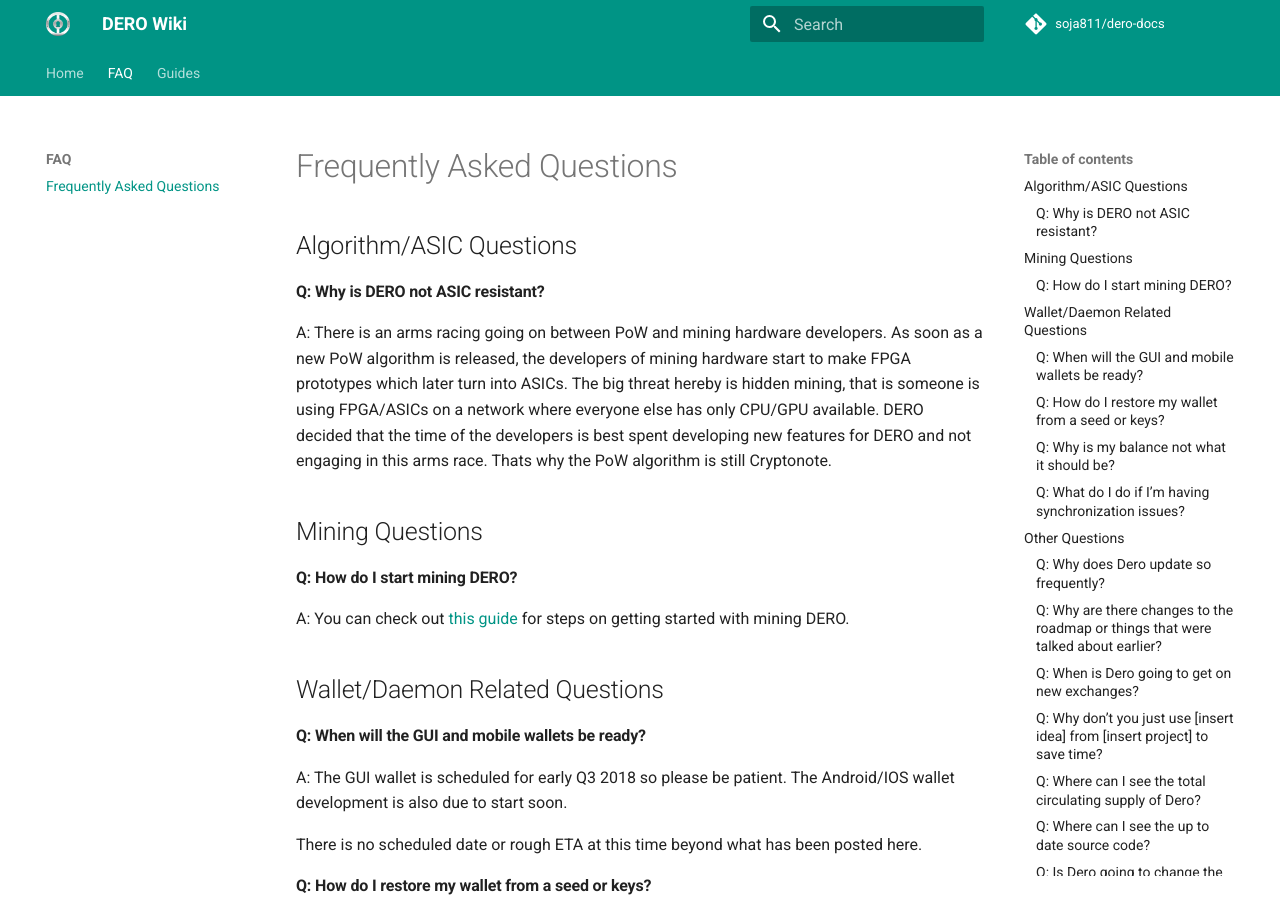
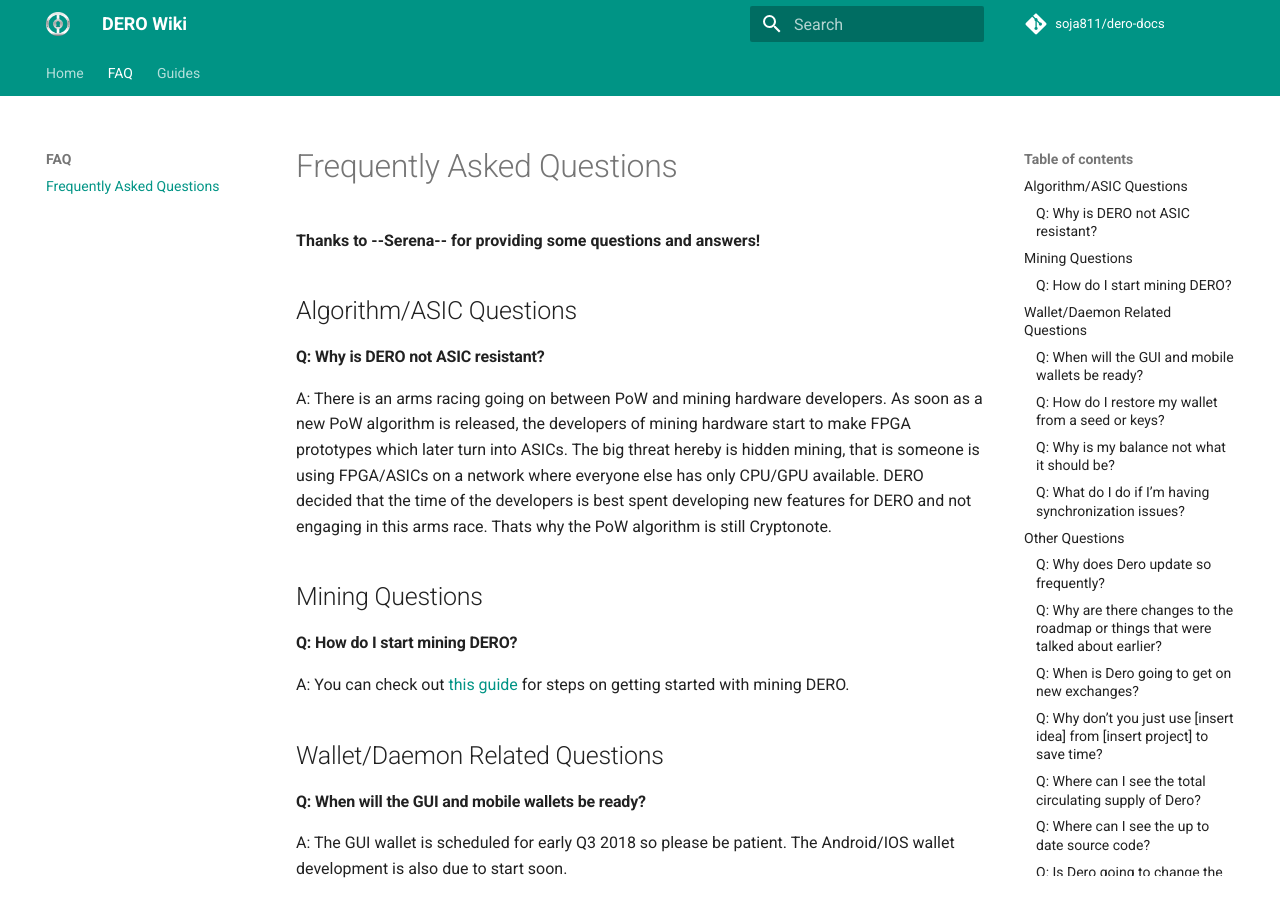
Before and after one commit to 1rV1N-git/dero-docs, an MkDocs documentation site: the page built from docs/Frequently-Asked-Questions.md, in a window 1280 px wide and 900 px high. Built offline with MkDocs 1.6.1 and Material for MkDocs 9.7.7, drawn with Linux system fonts in a browser that asks for light colours; comment, search, counter and statistics services are not loaded; old or Windows-style settings are respelled for this version of MkDocs.

Commit message:
add serena back

```diff
--- a/docs/Frequently-Asked-Questions.md
+++ b/docs/Frequently-Asked-Questions.md
@@ -1,6 +1,6 @@
 # Frequently Asked Questions
 
-
+**Thanks to --Serena-- for providing some questions and answers!**
 
 ## Algorithm/ASIC Questions
 
```
